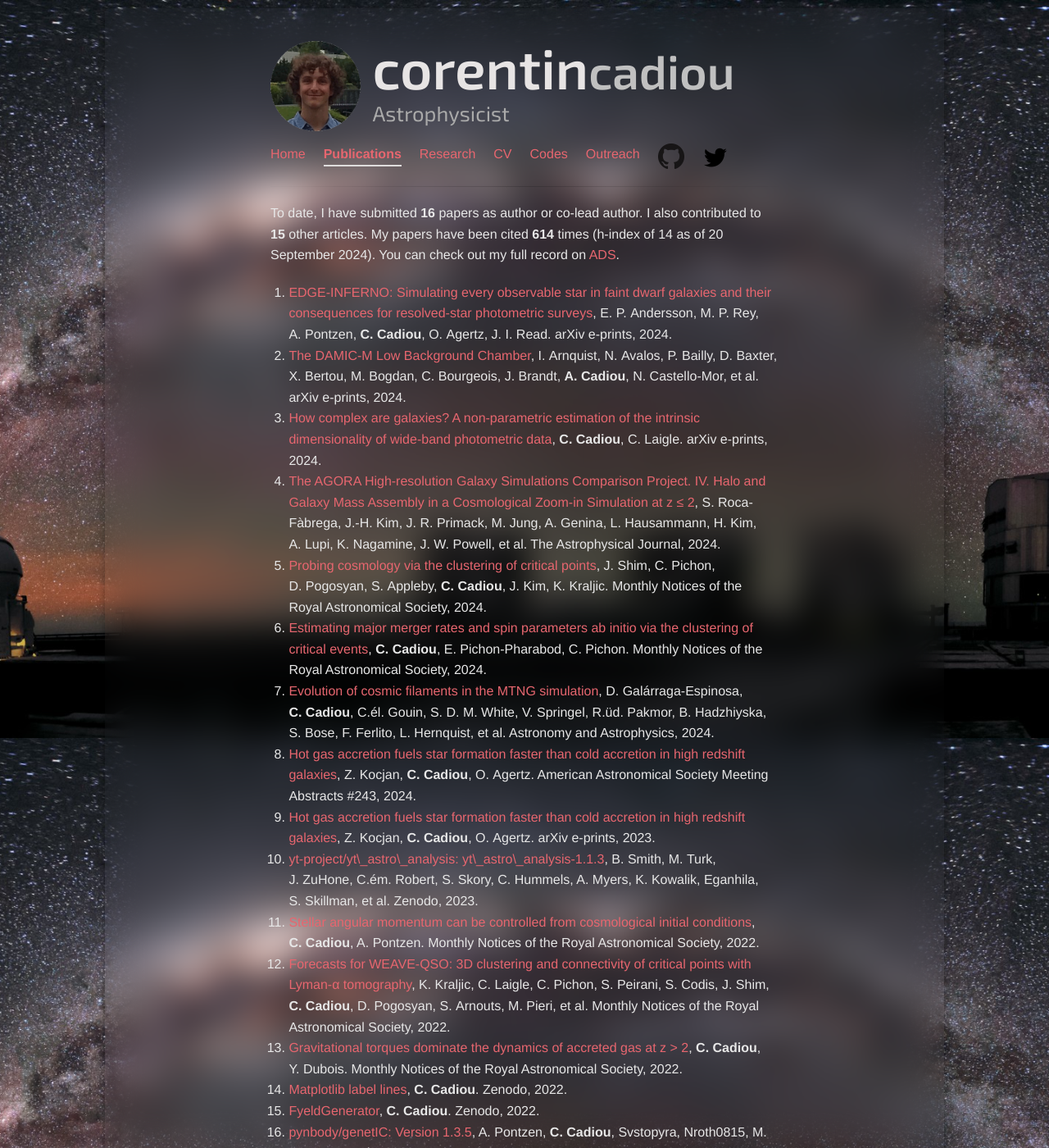
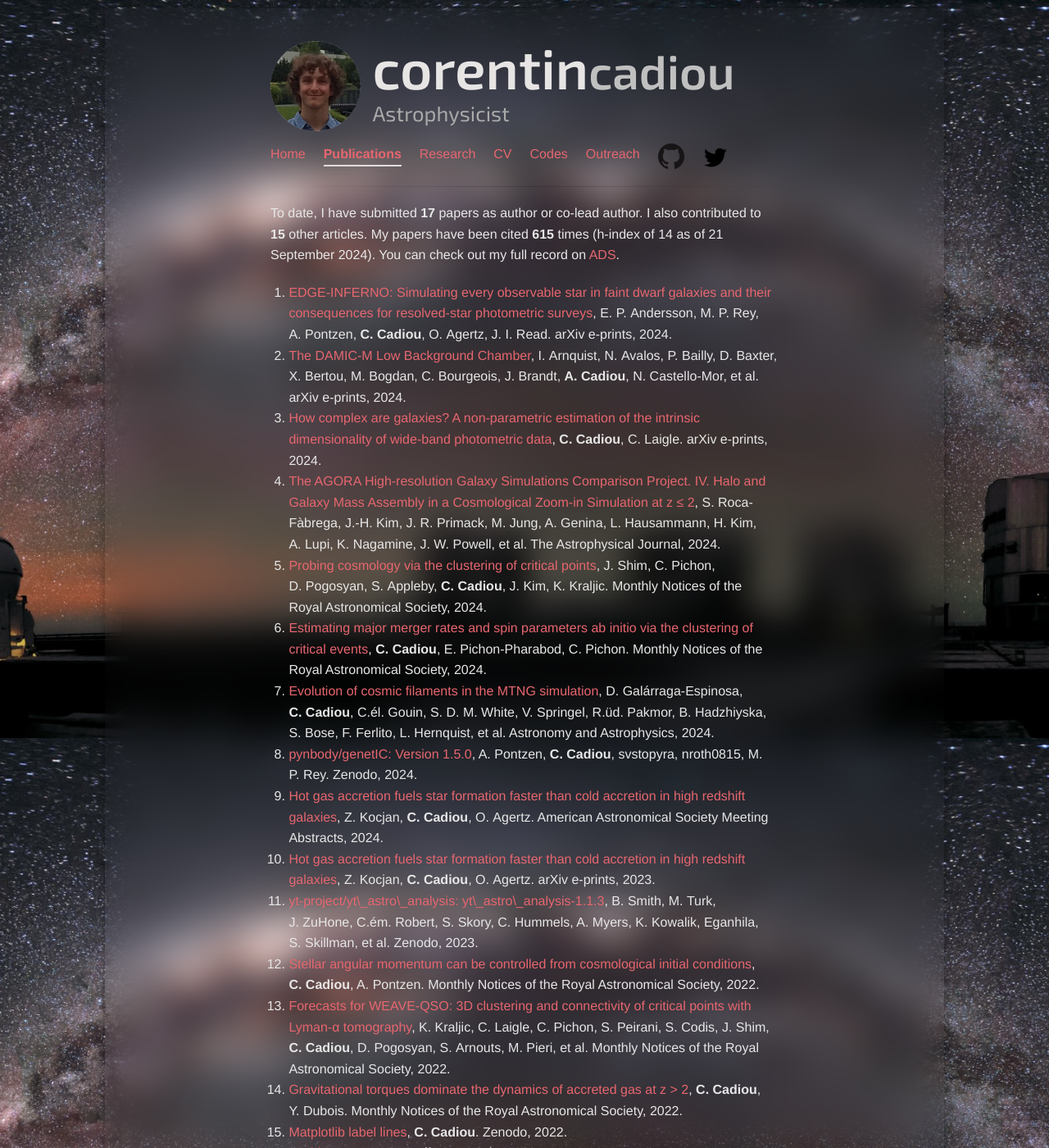
Before and after one commit to cphyc/cphyc.github.io, a Jekyll site: the page built from publications/index.html, in a window 1280 px wide and 1400 px high. Shown: the whole window at 82% size. Built offline with Jekyll 4.4.1, drawn with Linux system fonts in a browser that asks for light colours; nearby versions of some CDN libraries.

Commit message:
chore: autopublish 2024-09-21T00:01:24Z

```diff
--- a/publications/index.html
+++ b/publications/index.html
@@ -6,9 +6,9 @@ description: My Publications
 ---
 
 <p>
-  To date, I have submitted <b>16</b> papers as author or co-lead author.
+  To date, I have submitted <b>17</b> papers as author or co-lead author.
   I also contributed to <b>15</b> other articles.
-  My papers have been cited <b>614</b> times (h-index of 14 as of 20 September 2024).
+  My papers have been cited <b>615</b> times (h-index of 14 as of 21 September 2024).
   You can check out my full record on <a href="https://ui.adsabs.harvard.edu/search/q=((author%3A%22Cadiou%2C%20C%22))%20-bibstem%3A%22zndo%22%20collection%3Aastronomy&sort=date%20desc%2C%20bibcode%20desc&p_=0" target="_blank">ADS</a>.
 </p>
 <ol>
@@ -209,6 +209,27 @@ description: My Publications
   </li>
 
   <li>
+    <a href="https://arxiv.org/abs/">pynbody/genetIC: Version 1.5.0</a>,
+
+
+      A.&nbsp;Pontzen,
+
+    <b>
+      C.&nbsp;Cadiou</b>,
+
+
+      svstopyra,
+
+
+      nroth0815,
+
+
+      M. P.&nbsp;Rey.
+
+    Zenodo, 2024.
+  </li>
+
+  <li>
     <a href="https://arxiv.org/abs/">Hot gas accretion fuels star formation faster than cold accretion in high redshift galaxies</a>,
 
 
@@ -220,7 +241,7 @@ description: My Publications
 
       O.&nbsp;Agertz.
 
-    American Astronomical Society Meeting Abstracts #243, 2024.
+    American Astronomical Society Meeting Abstracts, 2024.
   </li>
 
   <li>
```
